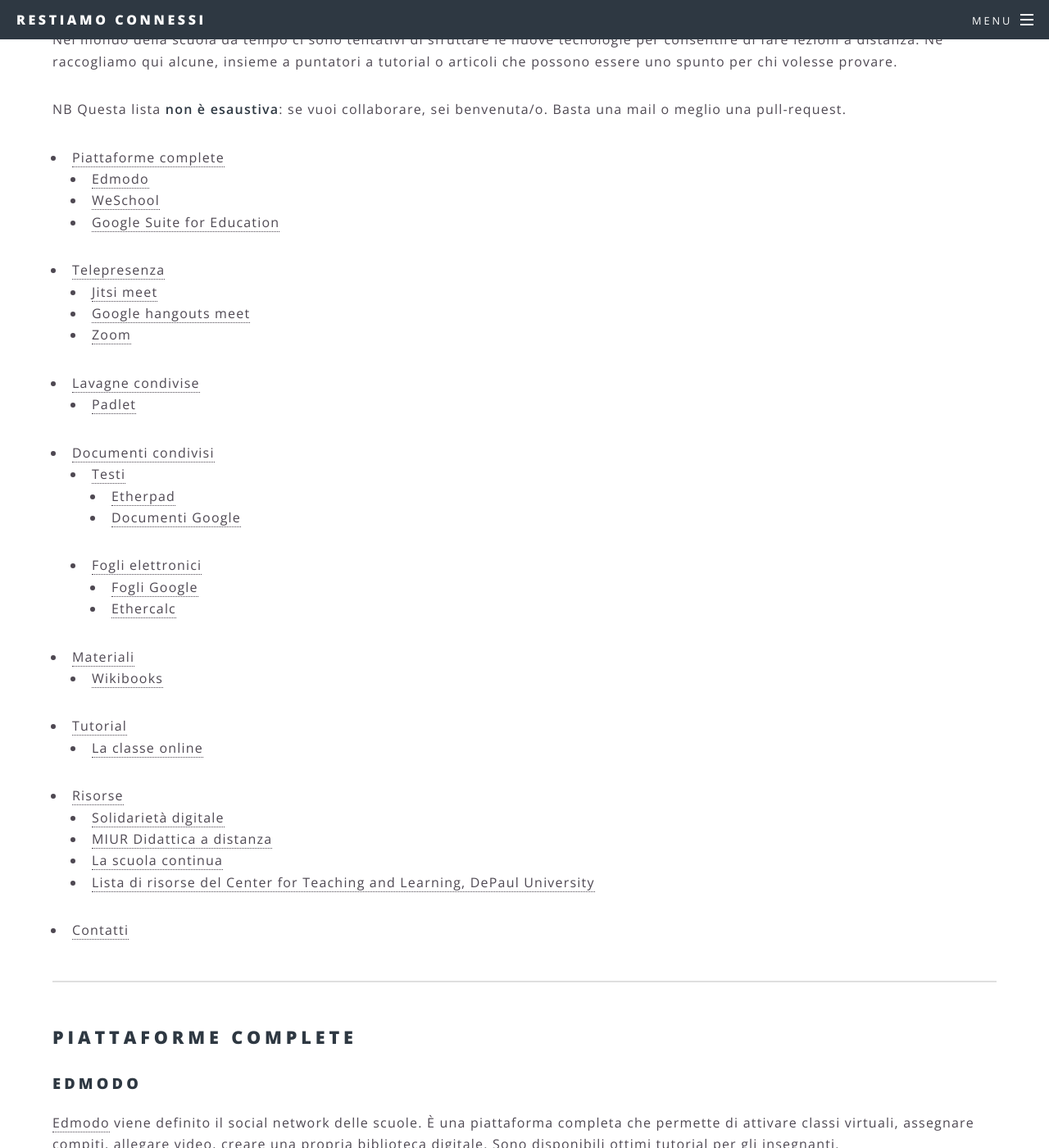
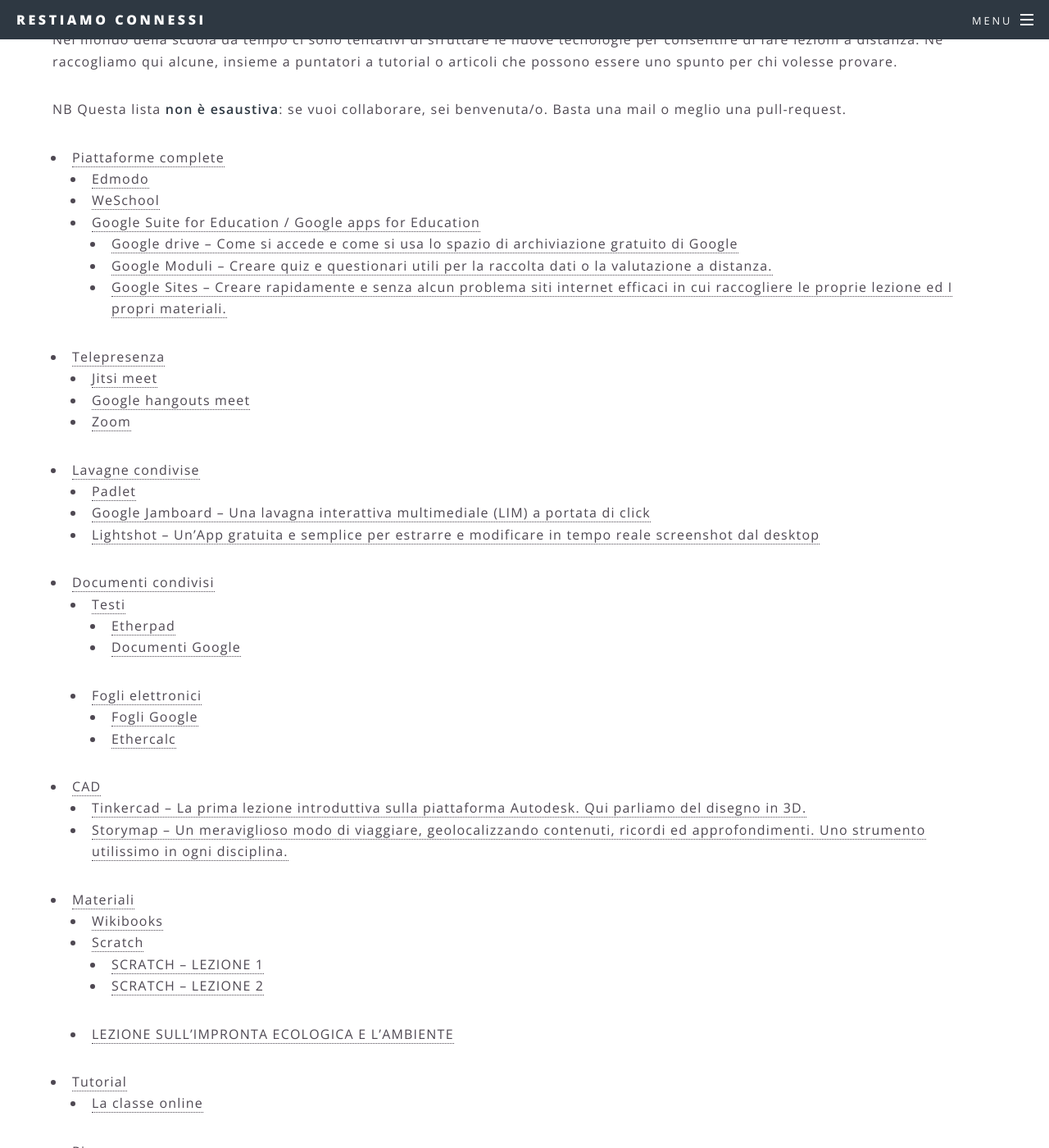
Before and after one commit to dariobottazzi/restiamoconnessi, a Jekyll site: the page built from 2_scuola.md, in a window 1280 px wide and 1400 px high, scrolled down 454 px. Shown: the whole window at 82% size. Built offline with Jekyll 4.4.1, drawn with Linux system fonts in a browser that asks for light colours; some of the changed text lies outside the part shown.

Commit message:
Aggiunta di tutorial by Luca Scalzullo

```diff
--- a/2_scuola.md
+++ b/2_scuola.md
@@ -26,7 +26,7 @@
 <iframe width="560" height="315" src="https://www.youtube.com/embed/GmOhElgK5q8" frameborder="0" allow="accelerometer; autoplay; encrypted-media; gyroscope; picture-in-picture" allowfullscreen></iframe>
 
 
-### Google Suite for Education
+### Google Suite for Education / Google apps for Education
 
 Fino al 1 Luglio 2020 Google fornirà gratuitamente alle scuole colpite dai provvedimenti sul corona virus [Google Suite for Education](https://edu.google.it/). La suite, oltre tutte le apps di Google, offre alcune soluzioni particolarmente interessanti:
     - *Meet* cioè la versione professionale Hangouts. Gestisce videoconferenze fino a 100 utenti e da Luglio 2020 fino a 250 utenti. Permette la registrazione della seduta di video call,
@@ -34,6 +34,25 @@
 
 Sono disponibili ottimi [tutorial.](https://www.youtube.com/watch?v=4ZTacumEfbo)
 <iframe width="560" height="315" src="https://www.youtube.com/embed/4ZTacumEfbo" frameborder="0" allow="accelerometer; autoplay; encrypted-media; gyroscope; picture-in-picture" allowfullscreen></iframe>
+
+#### Google drive – Come si accede e come si usa lo spazio di archiviazione gratuito di Google
+
+[Google Drive](https://www.google.com/drive/) più di uno spazio di archiviazione, una piazza virtuale in cui creare e condividere contenuti, ideale per il co-working
+
+<iframe width="560" height="315" src="https://www.youtube.com/embed/VRMdxVF2TFQ" frameborder="0" allow="accelerometer; autoplay; encrypted-media; gyroscope; picture-in-picture" allowfullscreen></iframe>
+
+#### Google Moduli – Creare quiz e questionari utili per la raccolta dati o la valutazione a distanza.
+
+[Google Moduli](https://www.google.it/intl/it/forms/about/)
+
+<iframe width="560" height="315" src="https://www.youtube.com/embed/P4X4IOlYCf0" frameborder="0" allow="accelerometer; autoplay; encrypted-media; gyroscope; picture-in-picture" allowfullscreen></iframe>
+
+#### Google Sites – Creare rapidamente e senza alcun problema siti internet efficaci in cui raccogliere le proprie lezione ed I propri materiali.
+
+[Google sites](https://sites.google.com/)
+
+<iframe width="560" height="315" src="https://www.youtube.com/embed/BdPauCPJfsc" frameborder="0" allow="accelerometer; autoplay; encrypted-media; gyroscope; picture-in-picture" allowfullscreen></iframe>
+
 
 ---
 ## Telepresenza
@@ -50,6 +69,11 @@
 
 I limiti di connessione sono quelli dati dalla potenza del collegamento dei partecipanti e dalle risorse di calcolo dei dispositivi collegati.
 
+Dove creare stanze:
+
+* [Sito principale di jitsi](https://meet.jit.si/): stanno cercando di resistere all'aumento di traffico aumentando le risorse
+* [Framatalk](https://framatalk.org/accueil/it/): compatibile con jitsi, altro server
+
 ### Google hangouts meet
 
 [Google Hangouts meet](https://meet.google.com/_meet) è disponibile per chi ha un account "pro" di Google Suite: è possibile per le aziende, ma è [gratuito per le scuole](https://edu.google.com/intl/it_it/products/gsuite-for-education/?modal_active=none)
@@ -65,6 +89,18 @@
 
 [Padlet](https://padlet.com/) è una lavagna condivisa con “post it” dove prendere appunti e aggiungere immagini.  Padlet è uno strumento molto semplice e può essere impiegato anche nelle prime classi della scuola primaria. [Qui un tutorial.](https://www.youtube.com/watch?v=TmwOwj0ZPXs)
 <iframe width="560" height="315" src="https://www.youtube.com/embed/TmwOwj0ZPXs" frameborder="0" allow="accelerometer; autoplay; encrypted-media; gyroscope; picture-in-picture" allowfullscreen></iframe>
+
+### Google Jamboard – Una lavagna interattiva multimediale (LIM) a portata di click
+
+[Google Jamboard](https://edu.google.com/intl/it_it/products/jamboard/?modal_active=none)
+
+<iframe width="560" height="315" src="https://www.youtube.com/embed/j8EWt8bpfSY" frameborder="0" allow="accelerometer; autoplay; encrypted-media; gyroscope; picture-in-picture" allowfullscreen></iframe>
+
+### Lightshot – Un’App gratuita e semplice per estrarre e modificare in tempo reale screenshot dal desktop
+
+[Lightshot](https://app.prntscr.com/en/index.html)
+
+<iframe width="560" height="315" src="https://www.youtube.com/embed/nxsU4ATreaw" frameborder="0" allow="accelerometer; autoplay; encrypted-media; gyroscope; picture-in-picture" allowfullscreen></iframe>
 
 ---
 ## Documenti condivisi
@@ -94,10 +130,45 @@
 [Ethercalc](https://ethercalc.net/) è un progetto che permette di condividere fogli elettronici
 
 ---
+## CAD
+
+### Tinkercad – La prima lezione introduttiva sulla piattaforma Autodesk. Qui parliamo del disegno in 3D.
+
+[Tinkercad](https://www.tinkercad.com/)
+
+<iframe width="560" height="315" src="https://www.youtube.com/embed/U7IS5ySDBa0" frameborder="0" allow="accelerometer; autoplay; encrypted-media; gyroscope; picture-in-picture" allowfullscreen></iframe>
+
+### Storymap – Un meraviglioso modo di viaggiare, geolocalizzando contenuti, ricordi ed approfondimenti. Uno strumento utilissimo in ogni disciplina.
+
+[Storymap](https://storymap.knightlab.com/)
+
+<iframe width="560" height="315" src="https://www.youtube.com/embed/l9PVTDnqPEQ" frameborder="0" allow="accelerometer; autoplay; encrypted-media; gyroscope; picture-in-picture" allowfullscreen></iframe>
+
+---
 ## Materiali
 
 ### Wikibooks
 [Wikibooks](https://it.wikibooks.org/) Wikibooks è uno strumento che può essere utilizzato in ambienti didattici per la scrittura collaborativa.
+
+### Scratch
+
+#### SCRATCH – LEZIONE 1
+
+Introduzione alla più famosa piattaforma per il coding e la programmazione visual a blocchi.
+
+<iframe width="560" height="315" src="https://www.youtube.com/embed/4sFa9j1E3Cc" frameborder="0" allow="accelerometer; autoplay; encrypted-media; gyroscope; picture-in-picture" allowfullscreen></iframe>
+
+#### SCRATCH – LEZIONE 2
+
+Impariamo come si muovono gli sprite sullo stage.
+
+<iframe width="560" height="315" src="https://www.youtube.com/embed/JnuxAjxz66s" frameborder="0" allow="accelerometer; autoplay; encrypted-media; gyroscope; picture-in-picture" allowfullscreen></iframe>
+
+### LEZIONE SULL’IMPRONTA ECOLOGICA E L’AMBIENTE
+
+Cosa è e consa sarà della nostra terra? Proviamo a quantificare come influiamo sulla natura e che impronta sta lasciando il nostro passaggio sulla terra.
+
+<iframe width="560" height="315" src="https://www.youtube.com/embed/jSxtB4w650U" frameborder="0" allow="accelerometer; autoplay; encrypted-media; gyroscope; picture-in-picture" allowfullscreen></iframe>
 
 ---
 ## Tutorial
```
